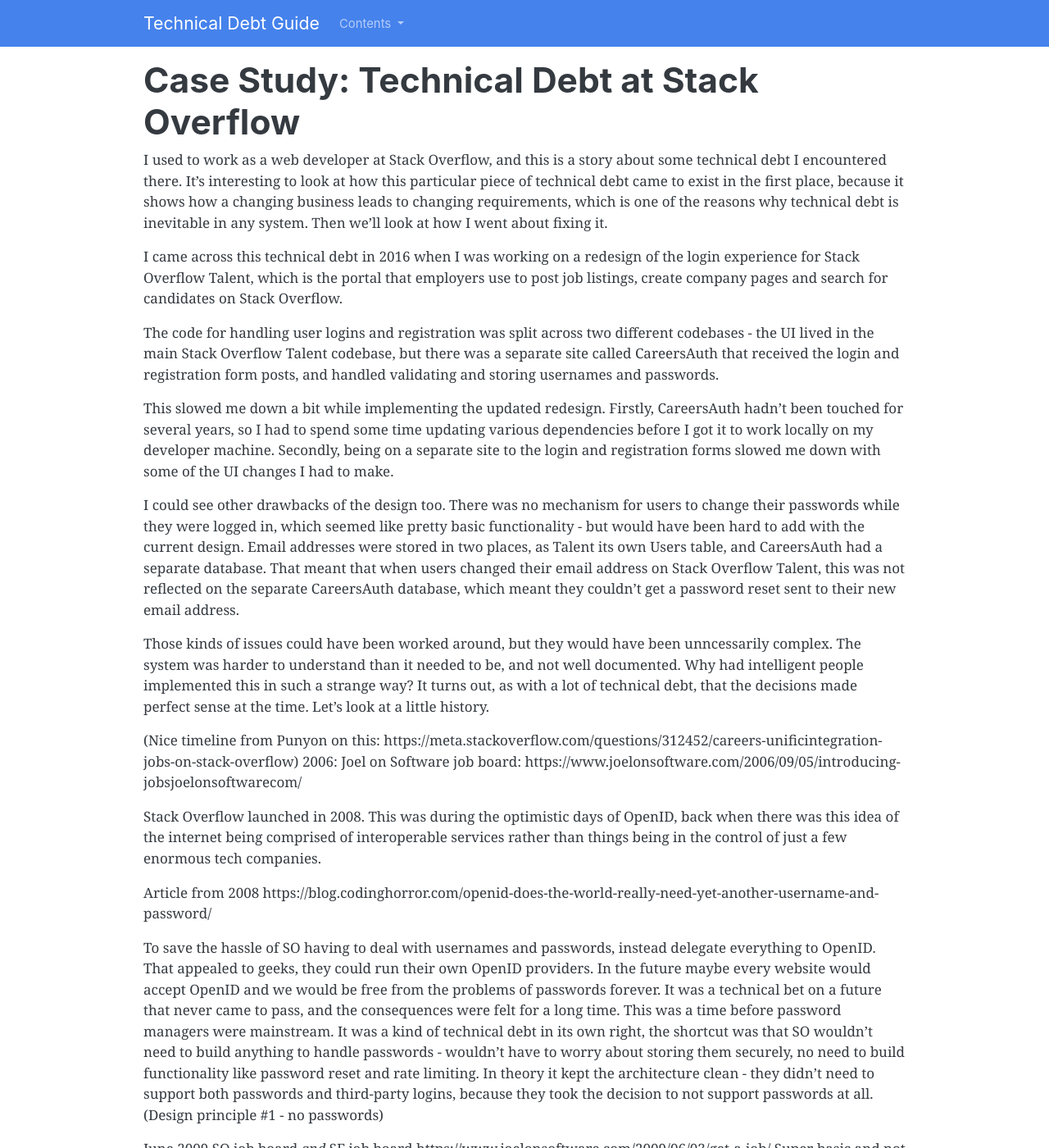
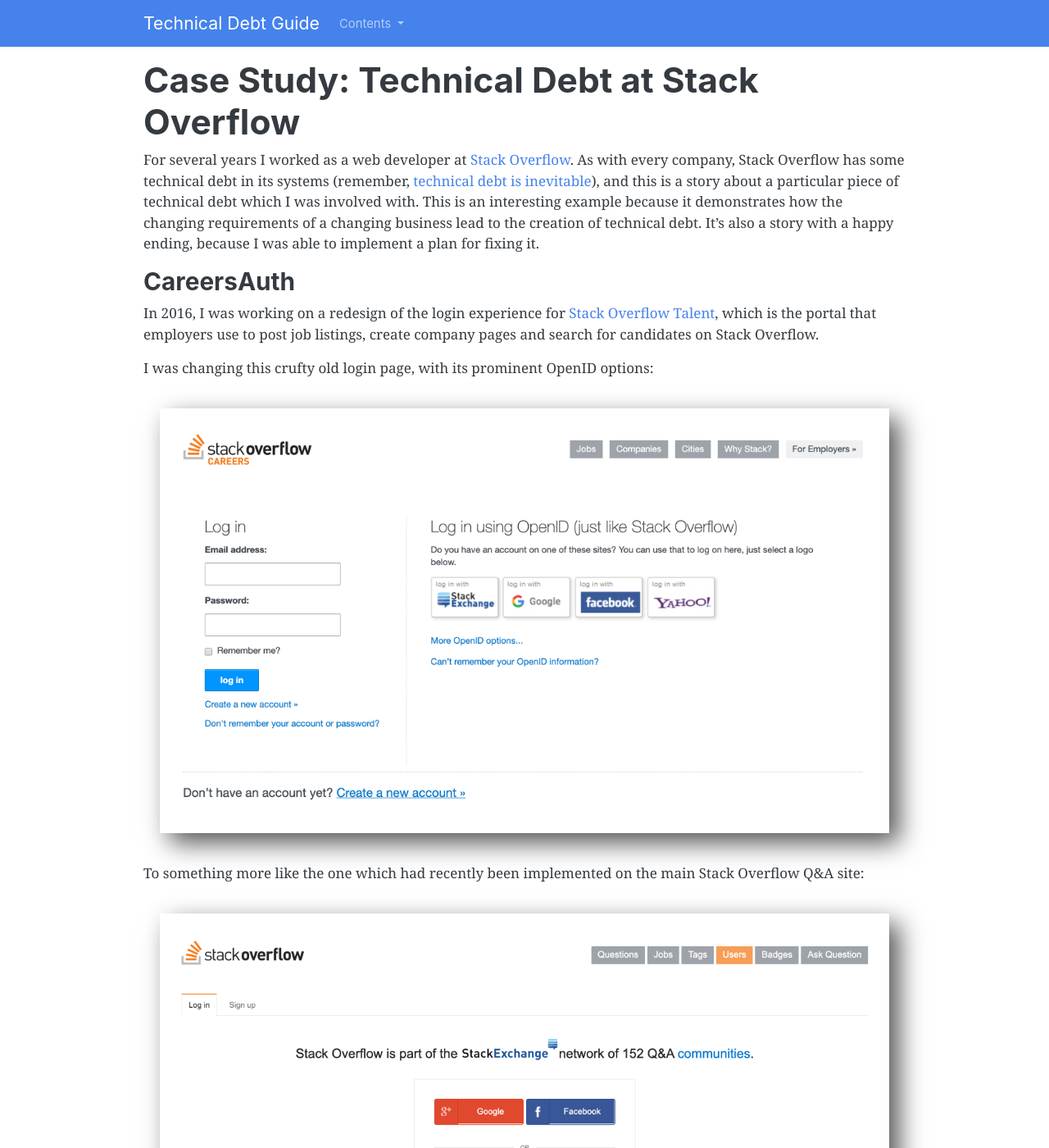
Before and after one commit to alexwarren/techdebtguide, a Jekyll site: the page built from articles/case-study-stack-overflow.md, in a window 1280 px wide and 1400 px high. Shown: the whole window at 82% size. Built offline with Jekyll 4.4.1, drawn with Linux system fonts in a browser that asks for light colours; some of the changed text lies outside the part shown.

Commit message:
Update case study

```diff
--- a/articles/case-study-stack-overflow.md
+++ b/articles/case-study-stack-overflow.md
@@ -4,9 +4,21 @@ title: "Case Study: Technical Debt at Stack Overflow"
 permalink: case-study-stack-overflow
 ---
 
-I used to work as a web developer at Stack Overflow, and this is a story about some technical debt I encountered there. It's interesting to look at how this particular piece of technical debt came to exist in the first place, because it shows how a changing business leads to changing requirements, which is one of the reasons why technical debt is inevitable in any system. Then we'll look at how I went about fixing it.
+For several years I worked as a web developer at [Stack Overflow](https://stackoverflow.com/). As with every company, Stack Overflow has some technical debt in its systems (remember, [technical debt is inevitable](/inevitability-of-technical-debt)), and this is a story about a particular piece of technical debt which I was involved with. This is an interesting example because it demonstrates how the changing requirements of a changing business lead to the creation of technical debt. It's also a story with a happy ending, because I was able to implement a plan for fixing it.
 
-I came across this technical debt in 2016 when I was working on a redesign of the login experience for Stack Overflow Talent, which is the portal that employers use to post job listings, create company pages and search for candidates on Stack Overflow.
+### CareersAuth
+
+In 2016, I was working on a redesign of the login experience for [Stack Overflow Talent](https://stackoverflow.com/talent/en), which is the portal that employers use to post job listings, create company pages and search for candidates on Stack Overflow.
+
+I was changing this crufty old login page, with its prominent OpenID options:
+
+<img src="/photos/old-login.png" class="screenshot" alt="Old login page">
+
+To something more like the one which had recently been implemented on the main Stack Overflow Q&A site:
+
+<img src="/photos/new-login.png" class="screenshot" alt="New login page">
+
+This looked like it should be simple - just a bit of HTML and CSS tweaking, pretty much copying and pasting from the Q&A codebase, right? Well, it turned out to be a little bit more complicated than that. There wasn't just the look of the form to consider, but things like the behaviour that occuurs when the user types in an incorrect password.
 
 The code for handling user logins and registration was split across two different codebases - the UI lived in the main Stack Overflow Talent codebase, but there was a separate site called CareersAuth that received the login and registration form posts, and handled validating and storing usernames and passwords.
 
@@ -15,6 +27,8 @@ This slowed me down a bit while implementing the updated redesign. Firstly, Care
 I could see other drawbacks of the design too. There was no mechanism for users to change their passwords while they were logged in, which seemed like pretty basic functionality - but would have been hard to add with the current design. Email addresses were stored in two places, as Talent its own Users table, and CareersAuth had a separate database. That meant that when users changed their email address on Stack Overflow Talent, this was not reflected on the separate CareersAuth database, which meant they couldn't get a password reset sent to their new email address.
 
 Those kinds of issues could have been worked around, but they would have been unncessarily complex. The system was harder to understand than it needed to be, and not well documented. Why had intelligent people implemented this in such a strange way? It turns out, as with a lot of technical debt, that the decisions made perfect sense at the time. Let's look at a little history.
+
+### A failed bet on OpenID
 
 (Nice timeline from Punyon on this: https://meta.stackoverflow.com/questions/312452/careers-unificintegration-jobs-on-stack-overflow)
 2006: Joel on Software job board: https://www.joelonsoftware.com/2006/09/05/introducing-jobsjoelonsoftwarecom/
@@ -53,6 +67,8 @@ Revisit principle #2 - wanted jobs things integrated with Stack Overflow.
 
 The hack to put Jobs in SO was implemented in Dec 2015 https://stackoverflow.blog/2015/12/21/bringing-jobs-to-stack-overflow/
 <!-- TODO: I have some slides on this -->
+
+### A plan to fix it
 
 So that's how the technical debt came about. How did I fix it?
 
--- a/aw.css
+++ b/aw.css
@@ -44,6 +44,13 @@ img {
   height: auto;
 }
 
+img.screenshot {
+  box-shadow: 12px 12px 29px #555;
+  padding: 20px;
+  margin: 20px;
+  max-width: calc(100% - 40px);
+}
+
 .photo {
   margin: 0 0 20px 0;
 }
```
Also changed, not shown: photos/new-login.png (added), photos/old-login.png (added).
